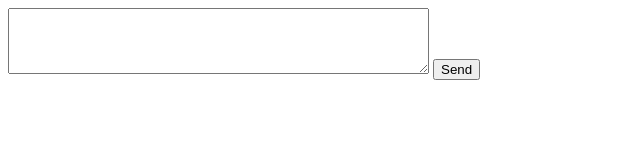
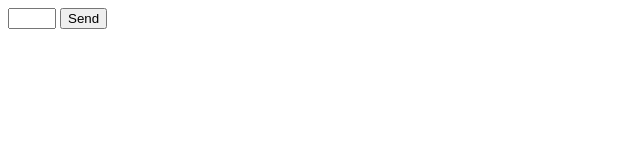
Before and after one commit to afifa8aamar/html-and-css-tutorial, a plain HTML site: page 4-Forms/index.html in a window 1280 px wide. Shown: the whole page, without its empty margins (0-640 px from the left). Drawn offline with Linux system fonts and the light colour scheme.

Commit message:
feat(4-Forms): Finish tutorial-6

```diff
--- a/4-Forms/index.html
+++ b/4-Forms/index.html
@@ -10,9 +10,9 @@
 
 <body>
 
-    <form action="/" >
-       <textarea name="content" cols="50" rows="4"></textarea>
-       <input type="submit" value="Send">
+    <form action="/">
+        <input name="count" type="number" min="3" max="6">
+        <input type="submit" value="Send">
     </form>
 
 </body>
```
